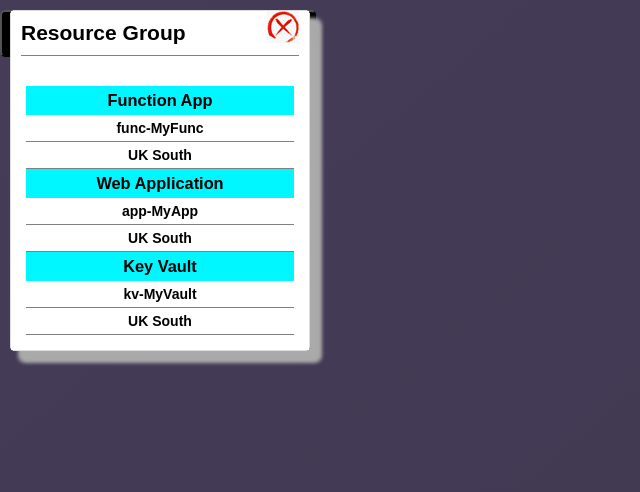
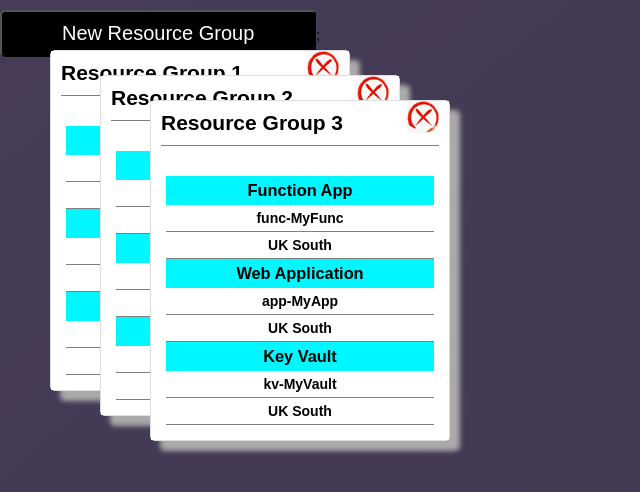
Before and after one commit to Chunsu96/DragAndDropReact, a React (Create React App) app: page / in a window 1280 px wide. Shown: the top 492 px of the page, without its empty margins (0-640 px from the left). Built offline with nearby package versions, Linux system fonts and the light colour scheme.

Commit message:
better naming conventions

```diff
--- a/src/index.js
+++ b/src/index.js
@@ -1,7 +1,7 @@
 import React from "react";
 import { StrictMode } from "react";
 import ReactDOM from "react-dom/client";
-import "./index.css";
+import "./Css/index.css";
 import Canvas from "./modules/Canvas";
 import reportWebVitals from "./reportWebVitals";
 
--- a/src/modules/Canvas.js
+++ b/src/modules/Canvas.js
@@ -1,27 +1,20 @@
 
 import React, { useState } from 'react';
-import App from '../App'
-import "../App.css";
+import ResourceGroup from './ResourceGroup'
+import "../Css/ResourceGroup.css";
 import { v4 as uuidv4 } from 'uuid';
 
 
-function ForceUpdate()
-{
-
-  // A function that increment 👆🏻 the previous state like here
-  // is better than directly setting `setValue(value + 1)`
-}
-
-let initialArtists = [
-  { id: uuidv4(), name: 'Resource Group 1' },
-  { id: uuidv4(), name: 'Resource Group 2'},
-  { id: uuidv4(), name: 'Resource Group 3'},
+let initialResourceGroups = [
+  { id: uuidv4(), name: 'Resource Group 1', x:50, y:50 },
+  { id: uuidv4(), name: 'Resource Group 2', x:100, y:75 },
+  { id: uuidv4(), name: 'Resource Group 3', x:150, y:100},
 ];
 
 function Canvas() {
 
 const [value, setValue] = useState(0); // integer state
-const [resourceGroups, setResourceGroup] = useState(initialArtists);
+const [resourceGroups, setResourceGroup] = useState(initialResourceGroups);
 
 function onClose(e)
 {
@@ -33,7 +26,7 @@ function onClose(e)
 //Variables to add items onto Canvas
 const addItem = () => {
   var newResources = resourceGroups
-  newResources.push({ id: uuidv4(), name: 'Resource Group' })
+  newResources.push({ id: uuidv4(), name: 'Resource Group', x:10, y:10 })
   setResourceGroup(newResources)
 }
 
@@ -41,7 +34,7 @@ const addItem = () => {
 return (
     <div  className="canvas">
       <button className = "rg_button" onClick={addItem}>New Resource Group</button>;
-      {resourceGroups.map((_, idx) => <App key={idx} onClose={onClose} ident={resourceGroups[idx].id}/>)}
+      {resourceGroups.map((_, idx) => <ResourceGroup key={idx} onClose={onClose} onAdd={addItem} ident={resourceGroups[idx].id} rgName={resourceGroups[idx].name} x={resourceGroups[idx].x} y={resourceGroups[idx].y}/>)}
     </div>
   );
 }
--- a/src/modules/StoreList.js
+++ b/src/modules/Resource.js
@@ -1,8 +1,8 @@
 
 import { Draggable, Droppable } from "react-beautiful-dnd";
-import "../App.css";
+import "../Css/ResourceGroup.css";
 
-function StoreList({ name, items, id }) {
+function Resource({ name, items, id }) {
     return (
       <Droppable droppableId={id}>
         {(provided) => (
@@ -33,4 +33,4 @@ function StoreList({ name, items, id }) {
     );
 }
 
-export default StoreList
+export default Resource
--- a/src/App.js
+++ b/src/modules/ResourceGroup.js
@@ -1,10 +1,15 @@
+// Import 3rd party libraries
 import { useEffect, useState, useRef } from "react";
+import { v4 as uuidv4 } from 'uuid';
 import { DragDropContext, Draggable, Droppable } from "react-beautiful-dnd";
-import { useDrag } from "./modules/UseDrag.js";
-import StoreList from './modules/StoreList'
-import "./App.css";
-import EditableLabel from "./modules/EditableLabel";
-import { v4 as uuidv4 } from 'uuid';
+import { useDrag } from "./UseDrag.js";
+
+// Import css files
+import "../Css/ResourceGroup.css";
+
+// Import custom created modules
+import Resource from './Resource.js'
+import EditableLabel from "./EditableLabel.js";
 
 const DATA = [
   {
@@ -36,11 +41,10 @@ const DATA = [
   },
 ];
 
-function App({onClose, ident}) {
+function ResourceGroup({onClose, ident, rgName, x, y}) {
   const [stores, setStores] = useState(DATA);
 
   const draggableRef = useRef(null);
-
   const { position, handleMouseDown } = useDrag({
     ref: draggableRef
   });
@@ -48,7 +52,6 @@ function App({onClose, ident}) {
   const handleDragAndDrop = (results) => {
     const { source, destination, type } = results;
 
-    console.log("Handling drag and drop")
     results.stopPropagation();
 
     if (!destination) return;
@@ -101,6 +104,8 @@ function App({onClose, ident}) {
     };
 
     setStores(newStores);
+
+
   };
 
   return (
@@ -108,15 +113,15 @@ function App({onClose, ident}) {
       <div className="card"
           ref={draggableRef}
           style={{
-          top: position.y,
-          left: position.x
+          top: ((position.y !== undefined) ? position.y : y),
+          left: ((position.x !== undefined) ? position.x : x)
         }}>
           <div className="draggable-panel" onMouseDown={handleMouseDown}>
             <div>
               <img id={ident} className="red_cross" src="/images/red_cross2.png" alt="" onClick={onClose}/>
             </div>
             <div className="header">
-              <h2>Resource Group</h2>
+              <h2>{rgName}</h2>
             </div>
           </div>
           <div className="draggable-content">
@@ -136,7 +141,7 @@ function App({onClose, ident}) {
                             {...provided.draggableProps}
                             ref={provided.innerRef}
                           >
-                            <StoreList {...store} />
+                            <Resource {...store} />
                           </div>
                         )}
                       </Draggable>
@@ -152,4 +157,4 @@ function App({onClose, ident}) {
   );
 }
 
-export default App;
+export default ResourceGroup;
```
Also changed, not shown: src/Css/ResourceGroup.css (renamed from src/App.css), src/Css/index.css (renamed from src/index.css), src/red_cross.png (deleted), 1 other file (tests, documents, lock files or other folders).
